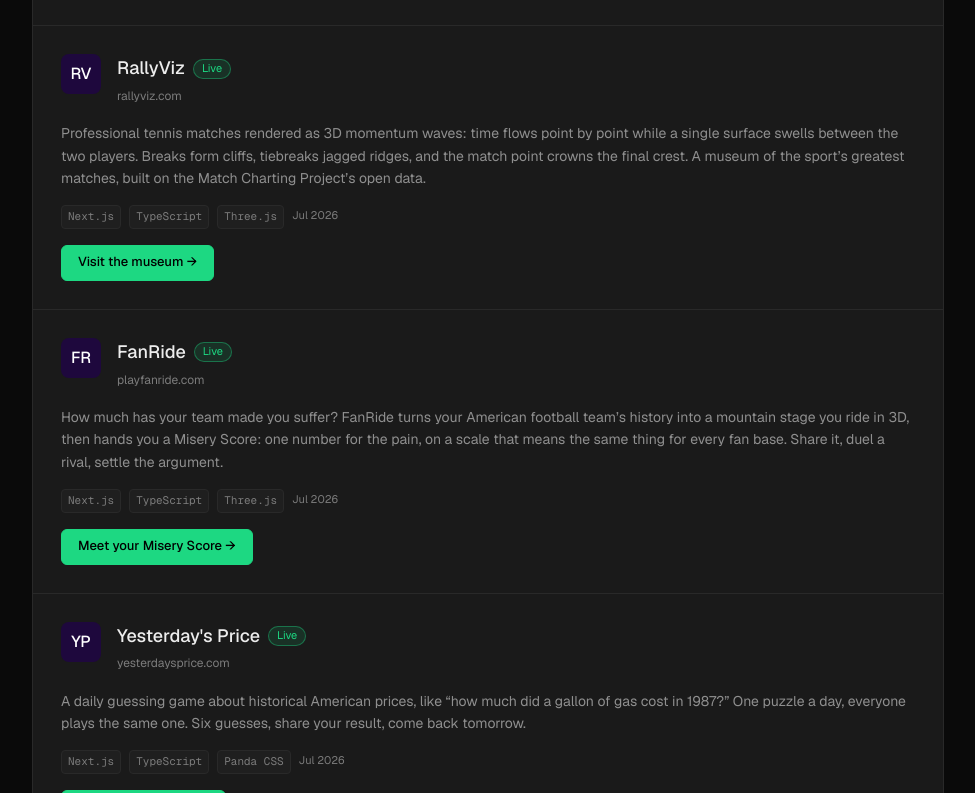
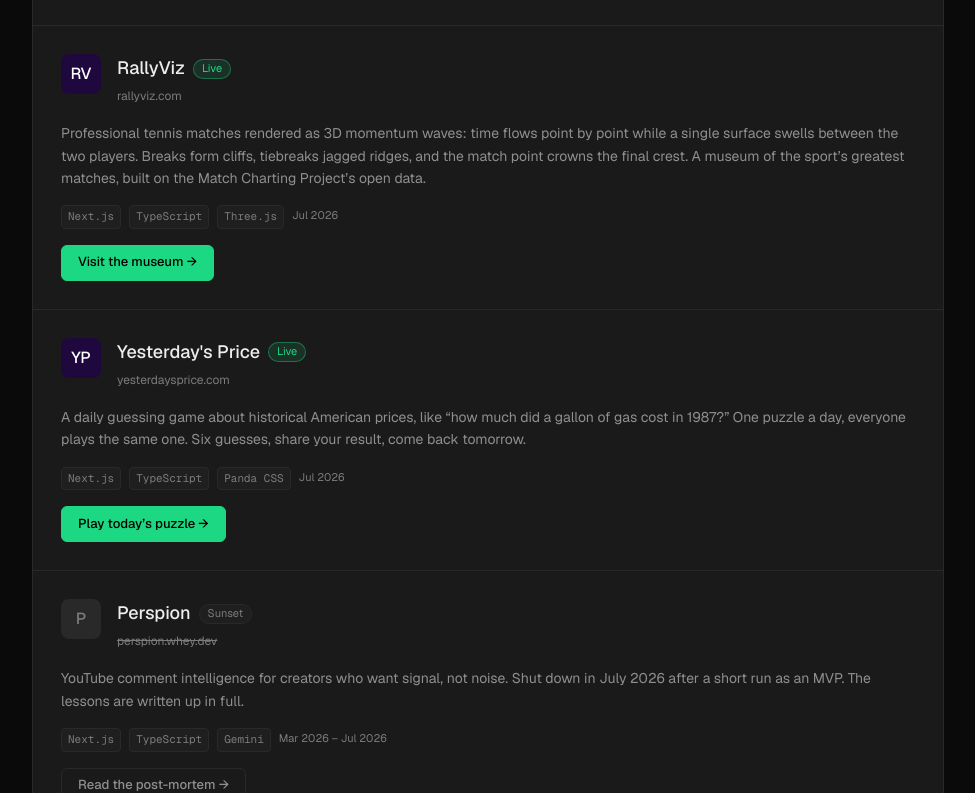
Before and after one commit to wheydev/whey.dev, an Astro site: page /products in a window 1280 px wide. Shown: the part 543-1336 px from the top of the page, without its empty margins (152-1127 px from the left). Built offline with nearby package versions, Linux system fonts and the light colour scheme; Astro itself is replaced by a stand-in of ours; no server answers.

Commit message:
Remove FanRide from products page

```diff
--- a/src/pages/products.astro
+++ b/src/pages/products.astro
@@ -57,29 +57,6 @@
           <span class="product__launched">Jul 2026</span>
         </div>
         <a href="https://rallyviz.com" target="_blank" rel="noopener noreferrer" class="btn btn--primary">Visit the museum &rarr;</a>
-      </div>
-
-      <div class="product">
-        <div class="product__header">
-          <div class="product__emblem" aria-hidden="true">FR</div>
-          <div class="product__meta">
-            <div class="product__name-row">
-              <h2 class="product__name">FanRide</h2>
-              <span class="badge badge--mvp">Live</span>
-            </div>
-            <a href="https://playfanride.com" target="_blank" rel="noopener noreferrer" class="product__url">playfanride.com</a>
-          </div>
-        </div>
-        <p class="product__description">
-          How much has your team made you suffer? FanRide turns your American football team&rsquo;s history into a mountain stage you ride in 3D, then hands you a Misery Score: one number for the pain, on a scale that means the same thing for every fan base. Share it, duel a rival, settle the argument.
-        </p>
-        <div class="product__tech">
-          <span class="meta-tag">Next.js</span>
-          <span class="meta-tag">TypeScript</span>
-          <span class="meta-tag">Three.js</span>
-          <span class="product__launched">Jul 2026</span>
-        </div>
-        <a href="https://playfanride.com" target="_blank" rel="noopener noreferrer" class="btn btn--primary">Meet your Misery Score &rarr;</a>
       </div>
 
       <div class="product">
```
